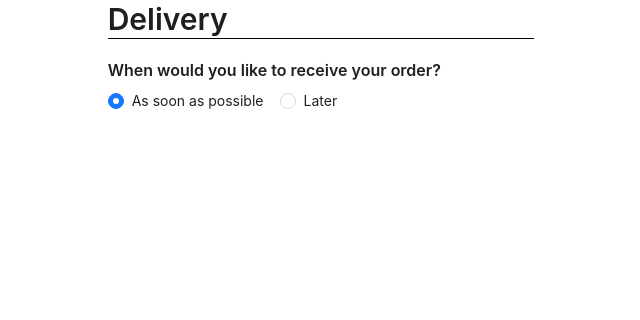
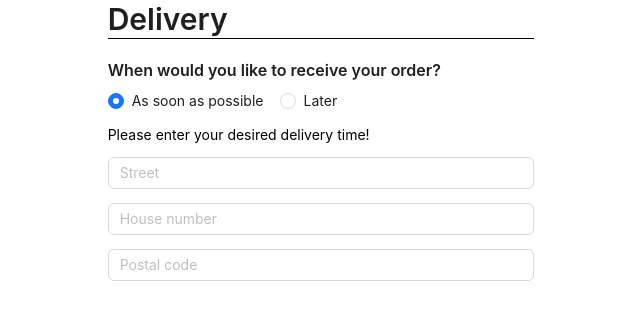
Before and after one commit to huuyl123/pizza-project, a Next.js app: page /delivery in a window 1280 px wide. Shown: the top 320 px of the page, without its empty margins (319-959 px from the left). Built offline with nearby package versions, Linux system fonts and the light colour scheme.

Commit message:
add input address for delivery page

```diff
--- a/src/pages/delivery/Delivery.module.css
+++ b/src/pages/delivery/Delivery.module.css
@@ -1,8 +1,13 @@
 .container {
   background-color: white;
   height: 100vh;
+  color: black;
 }
 
 .pageHeader {
   border-bottom: 1px solid black;
 }
+
+.inputForm {
+  margin-top: 1em;
+}
--- a/src/pages/delivery/index.jsx
+++ b/src/pages/delivery/index.jsx
@@ -1,5 +1,5 @@
 import React from "react";
-import { Typography, Row, Col, Radio, TimePicker } from "antd";
+import { Typography, Row, Col, Radio, TimePicker, Input } from "antd";
 import { useState } from "react";
 import styles from "./Delivery.module.css";
 import dayjs from "dayjs";
@@ -43,6 +43,10 @@ export default function Delivery() {
           ) : (
             <div></div>
           )}
+          <p className="mt-1">Please enter your desired delivery time!</p>
+          <Input placeholder="Street" className={styles.inputForm} />
+          <Input placeholder="House number" className={styles.inputForm} />
+          <Input placeholder="Postal code" className={styles.inputForm} />
         </Col>
       </Row>
     </div>
--- a/src/styles/globals.css
+++ b/src/styles/globals.css
@@ -1,9 +1,9 @@
 :root {
   --max-width: 1100px;
   --border-radius: 12px;
-  --font-mono: ui-monospace, Menlo, Monaco, 'Cascadia Mono', 'Segoe UI Mono',
-    'Roboto Mono', 'Oxygen Mono', 'Ubuntu Monospace', 'Source Code Pro',
-    'Fira Mono', 'Droid Sans Mono', 'Courier New', monospace;
+  --font-mono: ui-monospace, Menlo, Monaco, "Cascadia Mono", "Segoe UI Mono",
+    "Roboto Mono", "Oxygen Mono", "Ubuntu Monospace", "Source Code Pro",
+    "Fira Mono", "Droid Sans Mono", "Courier New", monospace;
 
   --foreground-rgb: 0, 0, 0;
   --background-start-rgb: 214, 219, 220;
@@ -105,3 +105,7 @@ a {
     color-scheme: dark;
   }
 }
+
+.mt-1 {
+  margin-top: 1em;
+}
```
